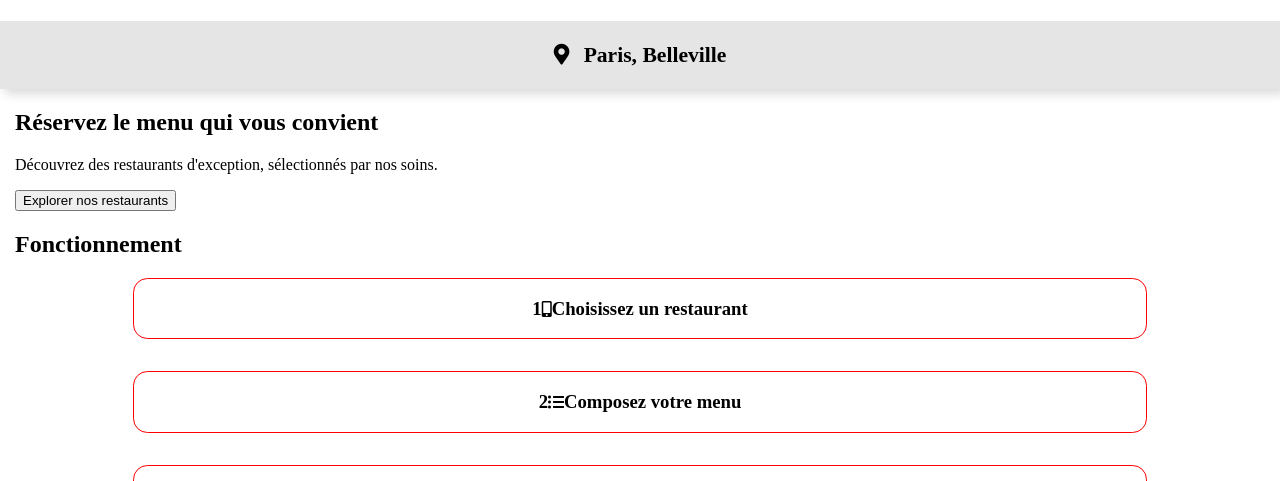
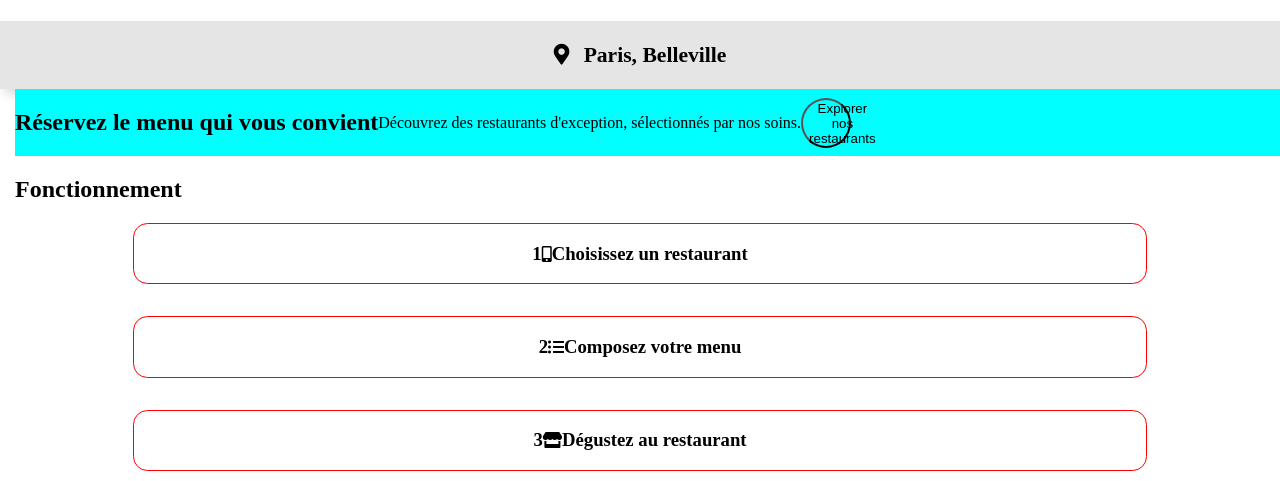
Before and after one commit to Chochev/Ivan_Tchotchev_3_14062021, a plain HTML site: page mainPage.html in a window 1280 px wide. Shown: the part 61-542 px from the top of the page. Drawn offline with nearby package versions, Linux system fonts and the light colour scheme; files that its build step writes are made by us from their sources.

Commit message:
pubContainer style /btn styles

```diff
--- /dev/null
+++ b/Scss/_btnStyle.scss
@@ -0,0 +1,3 @@
+@mixin btn {
+
+}
--- /dev/null
+++ b/Scss/_pubContainer.scss
@@ -0,0 +1,14 @@
+
+.pubContainer{
+    display: flex;
+    align-items: center;
+    background-color: aqua;
+
+.bigBtn{
+    display: flex;
+    border-radius: 30px;
+    background-color: aqua;
+    width: 50px;
+    height: 50px;
+}
+}
--- a/Scss/main.scss
+++ b/Scss/main.scss
@@ -1,6 +1,7 @@
 @import "mainHeader";
 @import "location";
 @import "functContainer";
+@import "pubContainer";
 body {
   margin: 0px;
   padding: 0px;
```
